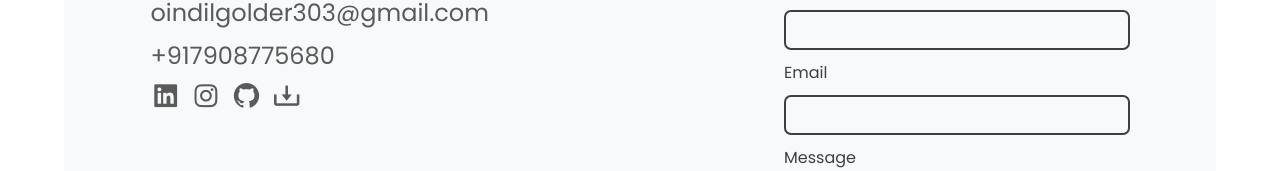
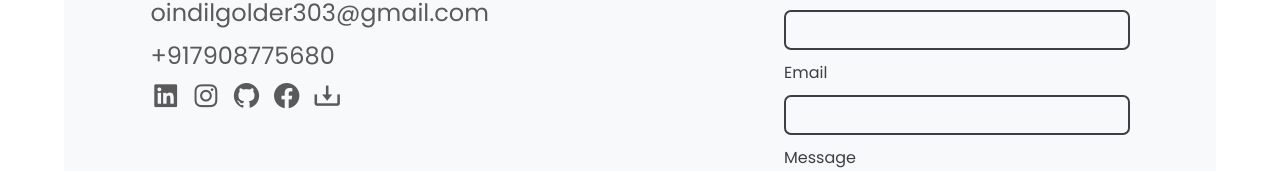
Before and after one commit to OINDIL/official-portfolio, a React (Create React App) app: page / in a window 1280 px wide. Shown: the part 3493-3664 px from the top of the page. Built offline with nearby package versions, Linux system fonts and the light colour scheme.

Commit message:
added facebook link to contact.js

```diff
--- a/src/Components/Contact.js
+++ b/src/Components/Contact.js
@@ -11,7 +11,7 @@ function Contact() {
     emailjs.sendForm(process.env.REACT_APP_SERVICE_ID, process.env.REACT_APP_TEMPLATE_ID , form.current, process.env.REACT_APP_PUBLIC_KEY)
       .then((result) => {
           console.log(result.text);
-
+          alert('✅Your message is sent');
       }, (error) => {
           console.log(error.text);
       });
@@ -29,6 +29,7 @@ function Contact() {
                             <a href="https://www.linkedin.com/in/oindil-golder/" target='_blank' rel='noreferrer'><i className='bx bxl-linkedin-square'></i></a>
                             <a href="https://www.instagram.com/oindil.golder/" target='_blank' rel='noreferrer'><i className='bx bxl-instagram' ></i></a>
                             <a href="https://github.com/OINDIL" target='_blank' rel='noreferrer'><i className='bx bxl-github' ></i></a>
+                            <a href="https://www.facebook.com/profile.php?id=61555715216087" target='_blank' rel='noreferrer'><i class='bx bxl-facebook-circle'></i></a>
                             <a href={myCV} target='_blank' rel='noreferrer'><i className='bx bx-download' ></i></a>
                         </div>
                     </div>
```
